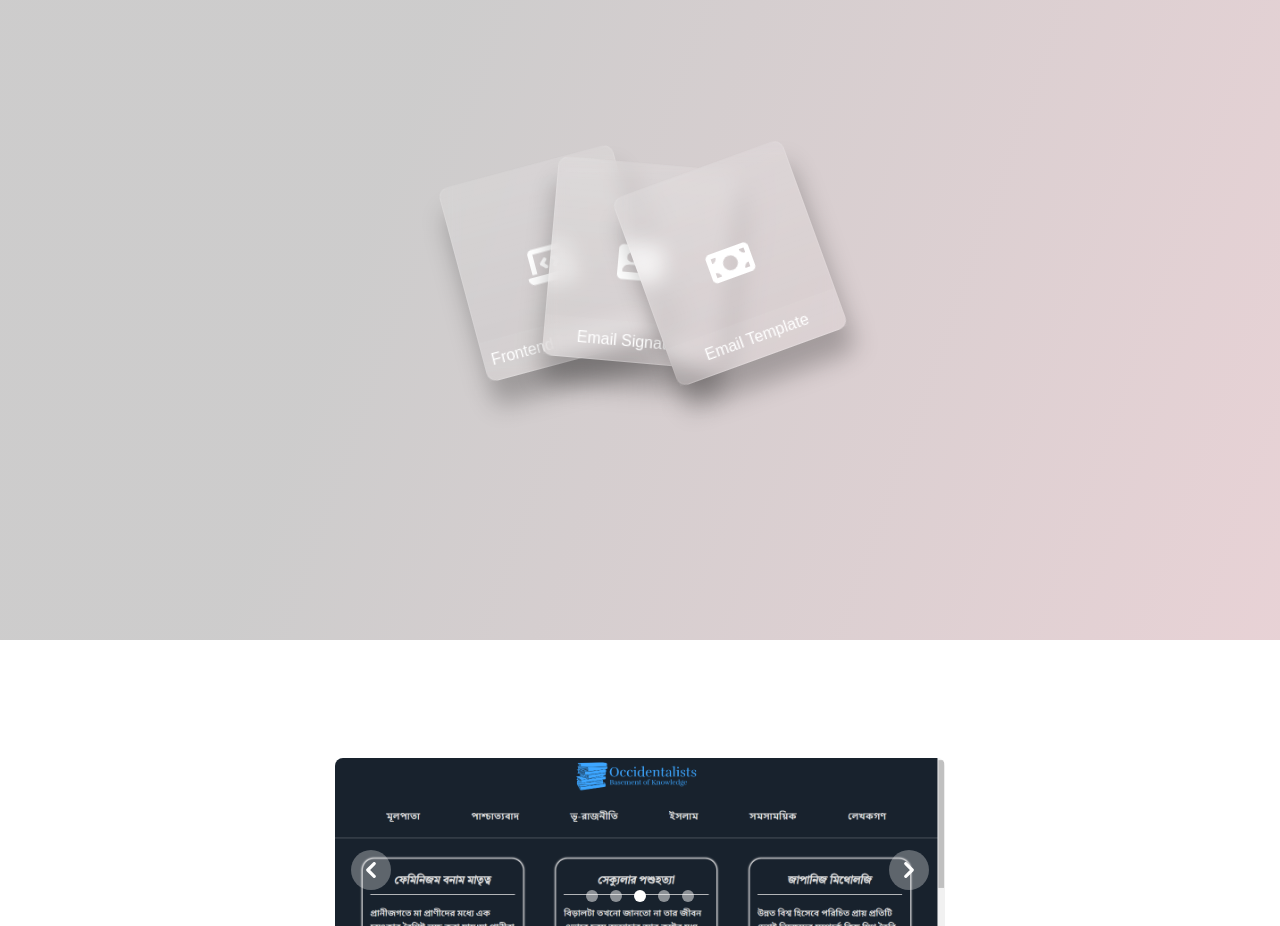
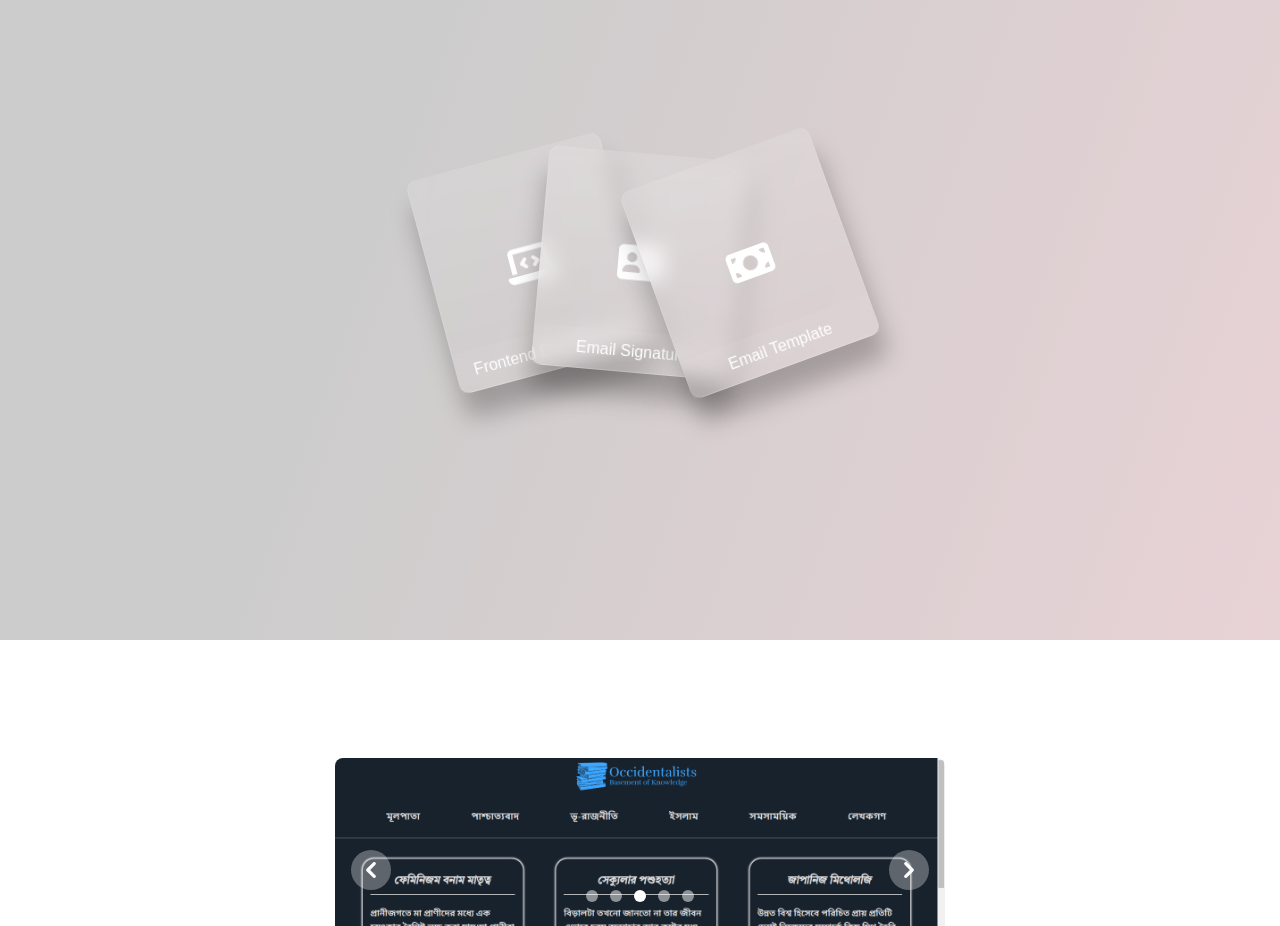
Before and after one commit to rawaha117/portfolio, a plain HTML site: page index.html in a window 1280 px wide. Shown: the part 960-1886 px from the top of the page. Drawn offline with nearby package versions, Linux system fonts and the light colour scheme; a web font is replaced by a local one.

Commit message:
Update style.css

```diff
--- a/style.css
+++ b/style.css
@@ -258,8 +258,8 @@ height: 100vh;
 
   .service-container .glass {
     position: relative;
-    width: 180px;
-    height: 200px;
+    width: 200px;
+    height: 220px;
     background: linear-gradient(#fff2, transparent);
     border: 1px solid rgba(255, 255, 255, 0.1);
     box-shadow: 0 25px 25px rgba(0, 0, 0, 0.25);
```
